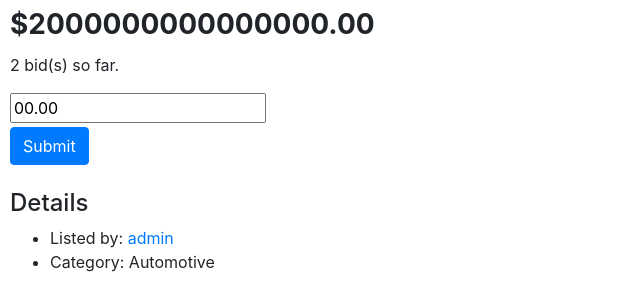
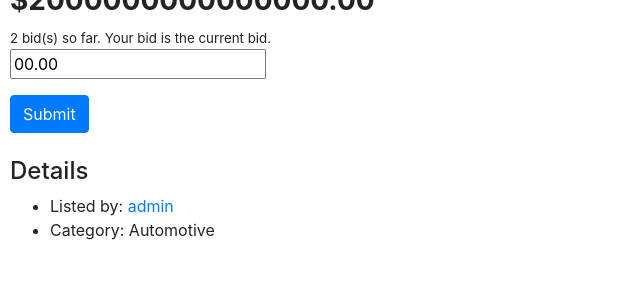
Before and after one commit to TylerWon/commerce, a Django app: page /listings/8 in a window 1280 px wide. Shown: the part 727-1027 px from the top of the page, without its empty margins (0-640 px from the left). After the commit the page ends 967 px from the top, so only its background shows below. Run offline with Django 3.2, Linux system fonts and the light colour scheme; a user stored in the database is signed in; data comes from the database, SQL or seed files in the repository; both versions use the stored data as it was after the commit; some libraries are stand-ins or nearby versions.

Commit message:
add bidding for listings

```diff
--- a/auctions/models.py
+++ b/auctions/models.py
@@ -19,7 +19,7 @@ class Category(models.Model):
 # Represents data for Listing in the Listing table of the database
 class Listing(models.Model):
     active = models.BooleanField(default=True)
-    title = models.CharField(max_length=100)
+    title = models.CharField(max_length=70)
     category = models.ForeignKey(Category, on_delete=models.CASCADE, related_name="listings")
     startingBid = models.DecimalField(max_digits=19, decimal_places=2, validators=[MinValueValidator(limit_value=0)])
     description = models.CharField(max_length=500, blank=True)
--- a/auctions/static/auctions/styles.css
+++ b/auctions/static/auctions/styles.css
@@ -18,3 +18,7 @@ body {
 .listingSpacing {
     padding: 4px;
 }
+
+.subtext {
+    font-size: smaller;
+}
--- a/auctions/templates/auctions/index.html
+++ b/auctions/templates/auctions/index.html
@@ -33,7 +33,9 @@
                             {{ listing.description }}
                         </div>
                         <div class="text-secondary">
-                            Created {{ listing.date }}
+                            <div class="subtext">
+                                Created {{ listing.date }}
+                            </div>
                         </div>
                     </div>
                 </div>
--- a/auctions/templates/auctions/listing.html
+++ b/auctions/templates/auctions/listing.html
@@ -5,7 +5,7 @@
     <div>
         <div class="mb-4">
             <img class="w-50 h-auto" src="{{ listing.image }}" alt="display image">
-            <p>{{ listing.description }}</p>
+            {{ listing.description }}
         </div>
         <div class="mb-4">
             <div class="mb-2">
@@ -16,17 +16,21 @@
                 {% endif %}
             </div>
             <div>
-                {% if listing.bidss.all.count != 0 and listing.bids.all.last == user %}
-                    <p>{{ listing.bids.all.count }} bid(s) so far. Your bid is the current bid.</p>
+                {% if listing.bidss.all.count != 0 and listing.bids.all.last.bidder.username == user.username %}
+                    <div class="subtext">
+                        {{ listing.bids.all.count }} bid(s) so far. Your bid is the current bid.
+                    </div>
                 {% else %}
-                    <p>{{ listing.bids.all.count }} bid(s) so far.</p>
+                    <div class="subtext">
+                        {{ listing.bids.all.count }} bid(s) so far.
+                    </div>
                 {% endif %}
             </div>
             <div>
                 <form action="{% url 'bid' listing.id %}" method=POST>
                     {% csrf_token %}
                     {{ form.non_field_errors }}
-                    <div class="formFieldSpacing">
+                    <div class="mb-3">
                         {{ form.amount }}
                         {{ form.amount.errors }}
                     </div>
```
Also changed, not shown: auctions/templates/auctions/user.html (+6 -2 lines), auctions/migrations/0015_auto_20210214_0427.py (added), db.sqlite3.
